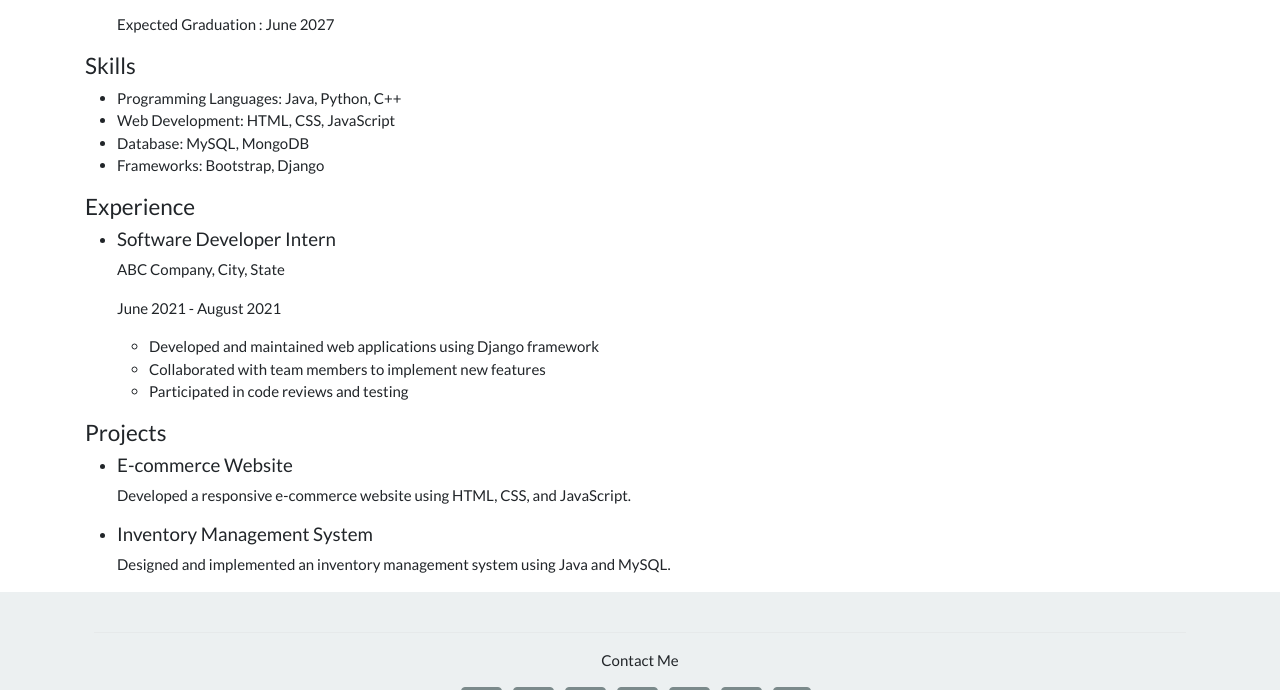
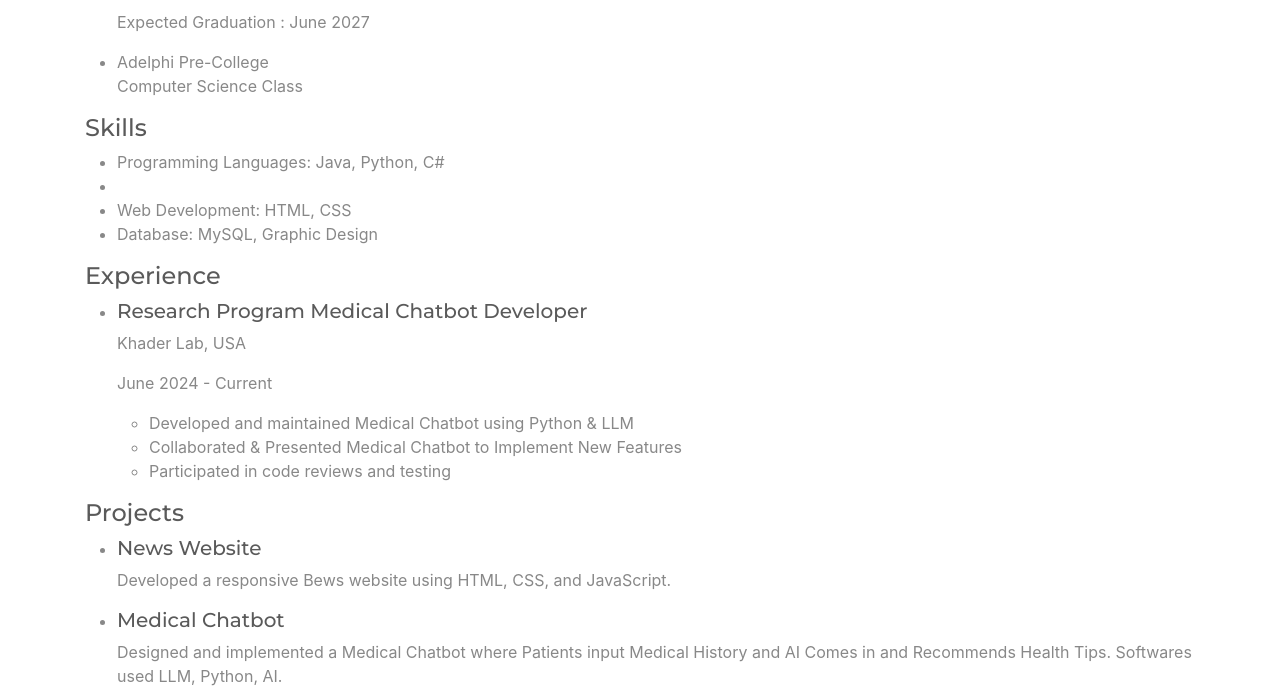
Before and after one commit to zayrhabe/zayrhabe.github.io, a plain HTML site: page index.html in a window 1280 px wide. Shown: the part 537-1227 px from the top of the page. Drawn offline with nearby package versions, Linux system fonts and the light colour scheme.

Commit message:
Add files via upload

```diff
--- a/index.html
+++ b/index.html
@@ -3,14 +3,14 @@
 <head>
   <meta charset="utf-8">
   <meta name="viewport" content="width=device-width, initial-scale=1">
-  <title>Resume</title>
+  <title>res</title>
 
   <!-- Bootstrap CSS -->
   <link href="https://cdn.jsdelivr.net/npm/bootstrap@5.2.0/dist/css/bootstrap.min.css" rel="stylesheet">
   <!-- Bootstrap Icons -->
   <link href="https://cdn.jsdelivr.net/npm/bootstrap-icons/font/bootstrap-icons.css" rel="stylesheet">
   <!-- Custom styles for this template -->
-  <link href="https://stackpath.bootstrapcdn.com/bootswatch/4.5.2/flatly/bootstrap.min.css" rel="stylesheet">
+  <link href="https://stackpath.bootstrapcdn.com/bootswatch/4.5.2/Minty/bootstrap.min.css" rel="stylesheet">
 </head>
 
 <body class="d-flex flex-column min-vh-100">
@@ -62,28 +62,29 @@
           <!-- Education Institution -->
           <p> 190 7th St, Bohemia, New York, 11716</p>
           <p>Expected Graduation : June 2027</p>
+	  <li> Adelphi Pre-College
+	  <p> Computer Science Class
         </li>
       </ul>
 
       <h4>Skills</h4>
       <ul>
         <!-- List of Skills -->
-        <li>Programming Languages: Java, Python, C++</li>
-        <li>Web Development: HTML, CSS, JavaScript</li>
-        <li>Database: MySQL, MongoDB</li>
-        <li>Frameworks: Bootstrap, Django</li>
+        <li>Programming Languages: Java, Python, C#<li>
+        <li>Web Development: HTML, CSS</li>
+        <li>Database: MySQL, Graphic Design</li>
       </ul>
 
       <h4>Experience</h4>
       <ul>
         <li>
-          <h5>Software Developer Intern</h5>
+          <h5>Research Program Medical Chatbot Developer </h5>
           <!-- Job Experience -->
-          <p>ABC Company, City, State</p>
-          <p>June 2021 - August 2021</p>
+          <p>Khader Lab, USA</p>
+          <p>June 2024 - Current</p>
           <ul>
-            <li>Developed and maintained web applications using Django framework</li>
-            <li>Collaborated with team members to implement new features</li>
+            <li>Developed and maintained Medical Chatbot using Python & LLM</li>
+            <li>Collaborated & Presented Medical Chatbot to Implement New Features</li>
             <li>Participated in code reviews and testing</li>
           </ul>
         </li>
@@ -92,14 +93,14 @@
       <h4>Projects</h4>
       <ul>
         <li>
-          <h5>E-commerce Website</h5>
+          <h5>News Website</h5>
           <!-- Project Description -->
-          <p>Developed a responsive e-commerce website using HTML, CSS, and JavaScript.</p>
+          <p>Developed a responsive Bews  website using HTML, CSS, and JavaScript.</p>
         </li>
         <li>
-          <h5>Inventory Management System</h5>
+          <h5>Medical Chatbot</h5>
           <!-- Project Description -->
-          <p>Designed and implemented an inventory management system using Java and MySQL.</p>
+          <p>Designed and implemented a Medical Chatbot where Patients input Medical History and AI Comes in and Recommends Health Tips. Softwares used LLM, Python, AI.  </p>
         </li>
       </ul>
 
```
